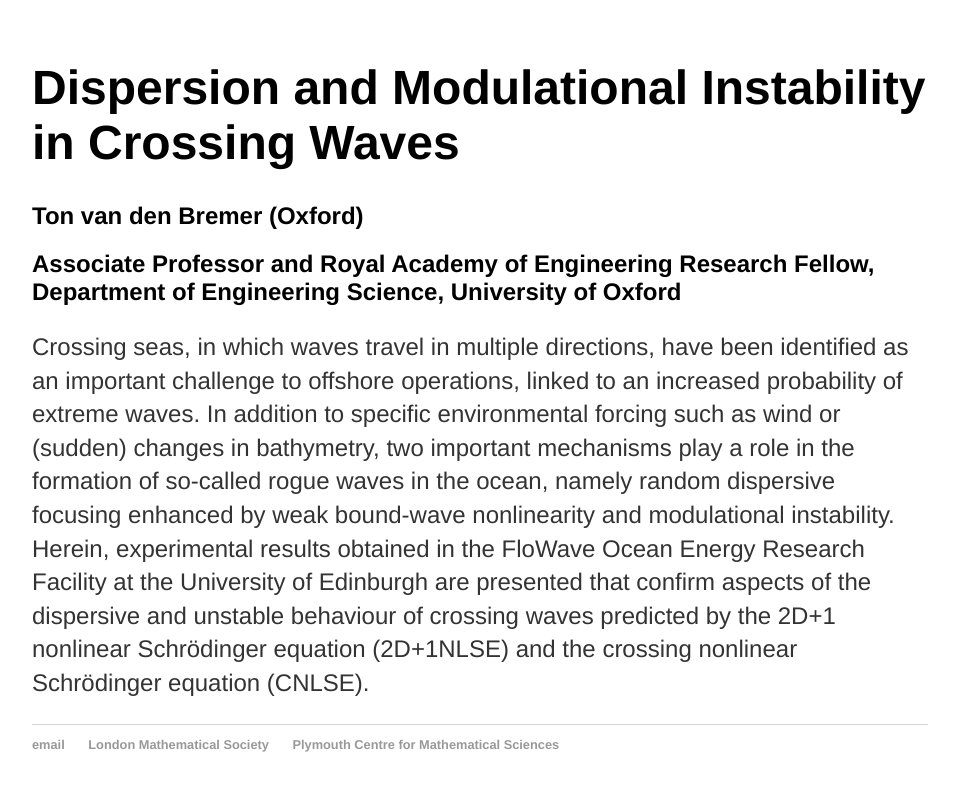
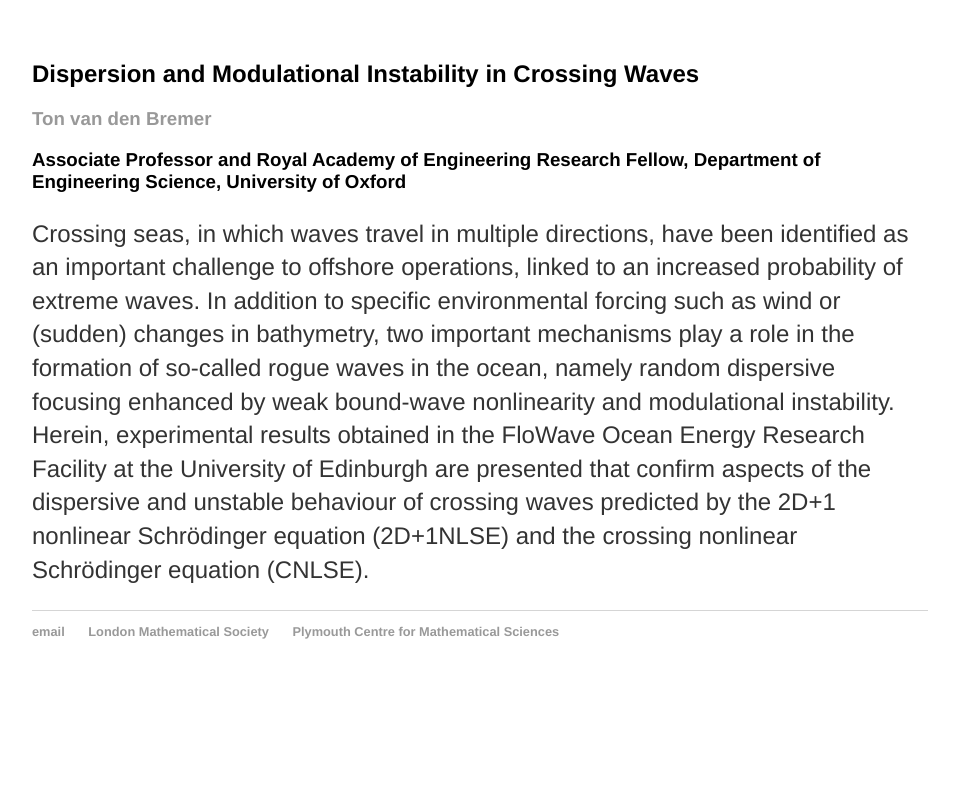
Before and after one commit to rstuhlmeier/rstuhlmeier.github.io, a Jekyll site: the page built from conferences/Ton.html, in a window 1280 px wide. Shown: the top 791 px of the page, without its empty margins (160-1116 px from the left). Built offline with Jekyll 4.4.1, drawn with Linux system fonts in a browser that asks for light colours.

Commit message:
Update Ton.html

```diff
--- a/conferences/Ton.html
+++ b/conferences/Ton.html
@@ -4,9 +4,9 @@ title: Dispersion and Modulational Instability in Crossing Waves - Ton van den B
 ---
 
 
-<h1>Dispersion and Modulational Instability in Crossing Waves</h1>
-<h2>Ton van den Bremer (Oxford)</h2>
-<h2>Associate Professor and Royal Academy of Engineering Research Fellow, Department of Engineering Science, University of Oxford</h2>
+<h2>Dispersion and Modulational Instability in Crossing Waves</h2>
+<h3><a href="https://www.eng.ox.ac.uk/people/ton-van-den-bremer/">Ton van den Bremer</a></h3>
+<h3>Associate Professor and Royal Academy of Engineering Research Fellow, Department of Engineering Science, University of Oxford</h3>
 
 
 <p>
```
